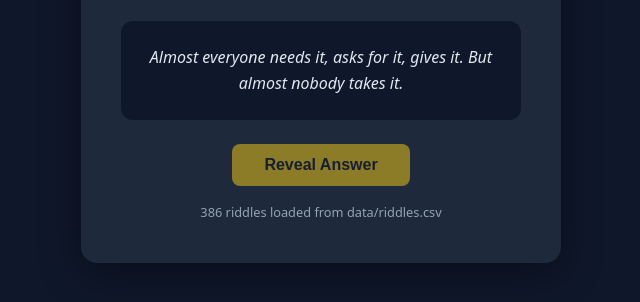
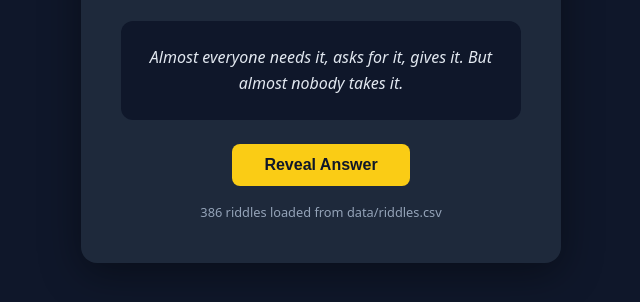
Before and after one commit to fred-terzi/riddle-quest, a plain HTML site: page index.html in a window 1280 px wide. Shown: the part 326-628 px from the top of the page, without its empty margins (319-959 px from the left). Drawn offline with Linux system fonts and the light colour scheme.

Commit message:
Fix: re-enable button after riddles load (was stuck disabled — click did nothing)

```diff
--- a/index.html
+++ b/index.html
@@ -143,6 +143,7 @@
       el.classList.remove("error");
       el.style.whiteSpace = "";
       btn.textContent = "Reveal Answer";
+      btn.disabled = false;
       revealed = false;
     }
 
```
